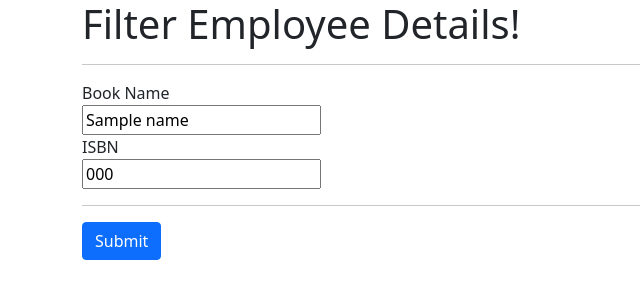
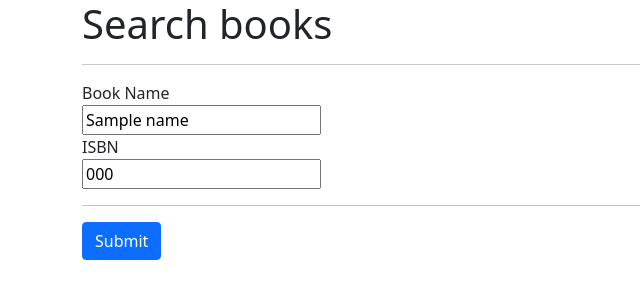
Before and after one commit to mrsourav1/library_system, a Django app: template libmanagement/templates/libmanagement/searchbook.html in a window 1280 px wide. Shown: the top 300 px of the page, without its empty margins (0-640 px from the left). Run offline with Django 3.2, Linux system fonts and the light colour scheme; the template is opened without the code that fills it: most values are stand-ins (such as "Sample title", 1, 10 or a date in 2020).

Commit message:
Update searchbook.html

```diff
--- a/libmanagement/templates/libmanagement/searchbook.html
+++ b/libmanagement/templates/libmanagement/searchbook.html
@@ -2,12 +2,12 @@
 <html lang="en">
 <head>
     <meta charset="UTF-8">
-    <title>Filter Employee</title>
+    <title>Books Search</title>
     <link href="https://cdn.jsdelivr.net/npm/bootstrap@5.1.3/dist/css/bootstrap.min.css" rel="stylesheet" integrity="sha384-1BmE4kWBq78iYhFldvKuhfTAU6auU8tT94WrHftjDbrCEXSU1oBoqyl2QvZ6jIW3" crossorigin="anonymous">
 </head>
   <body>
   <div class="container">
-          <h1>Filter Employee Details!</h1>
+          <h1>Search books</h1>
       <hr>
     <form action="/searchbook" method="post">
     {% csrf_token %}
```
